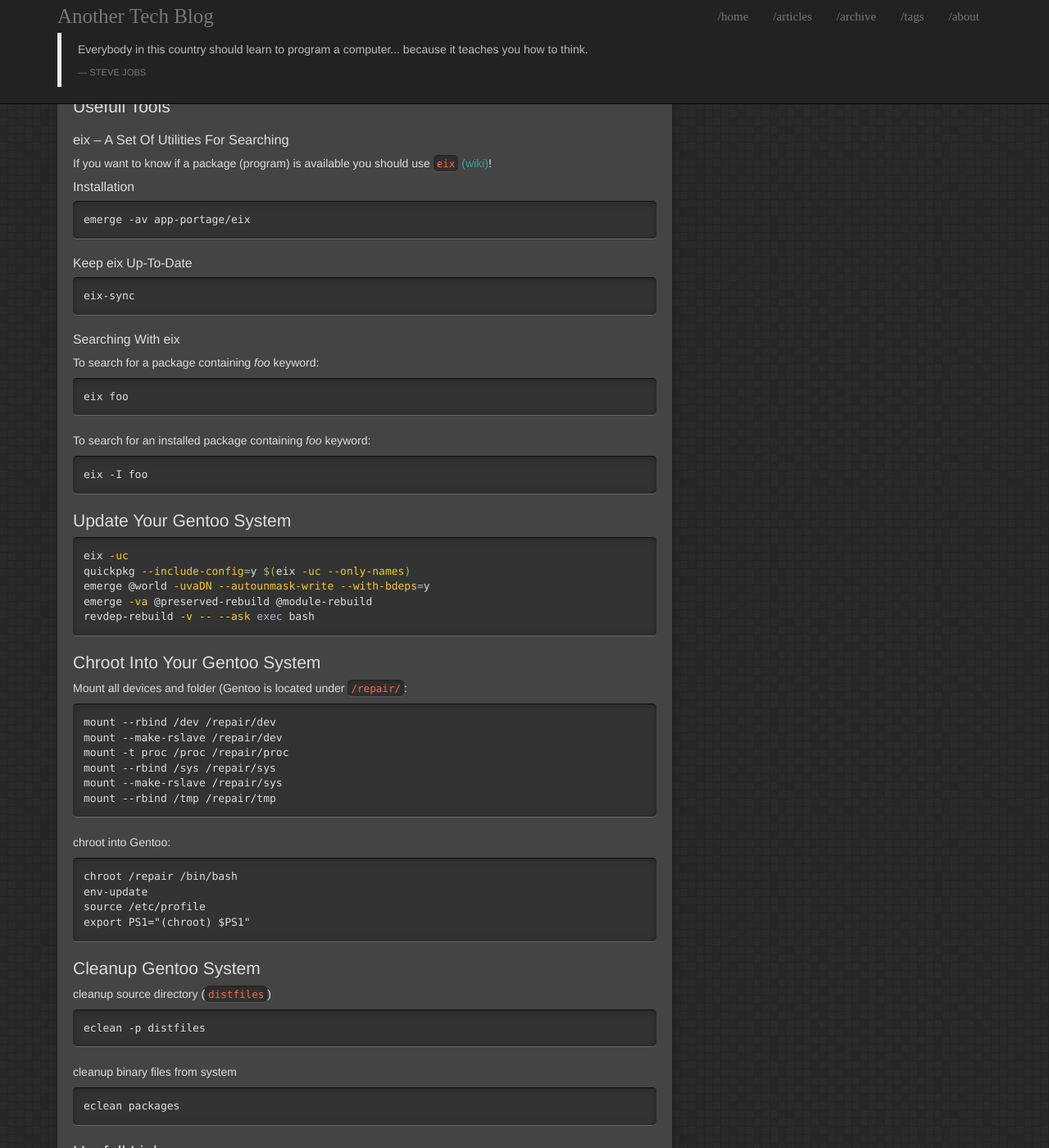
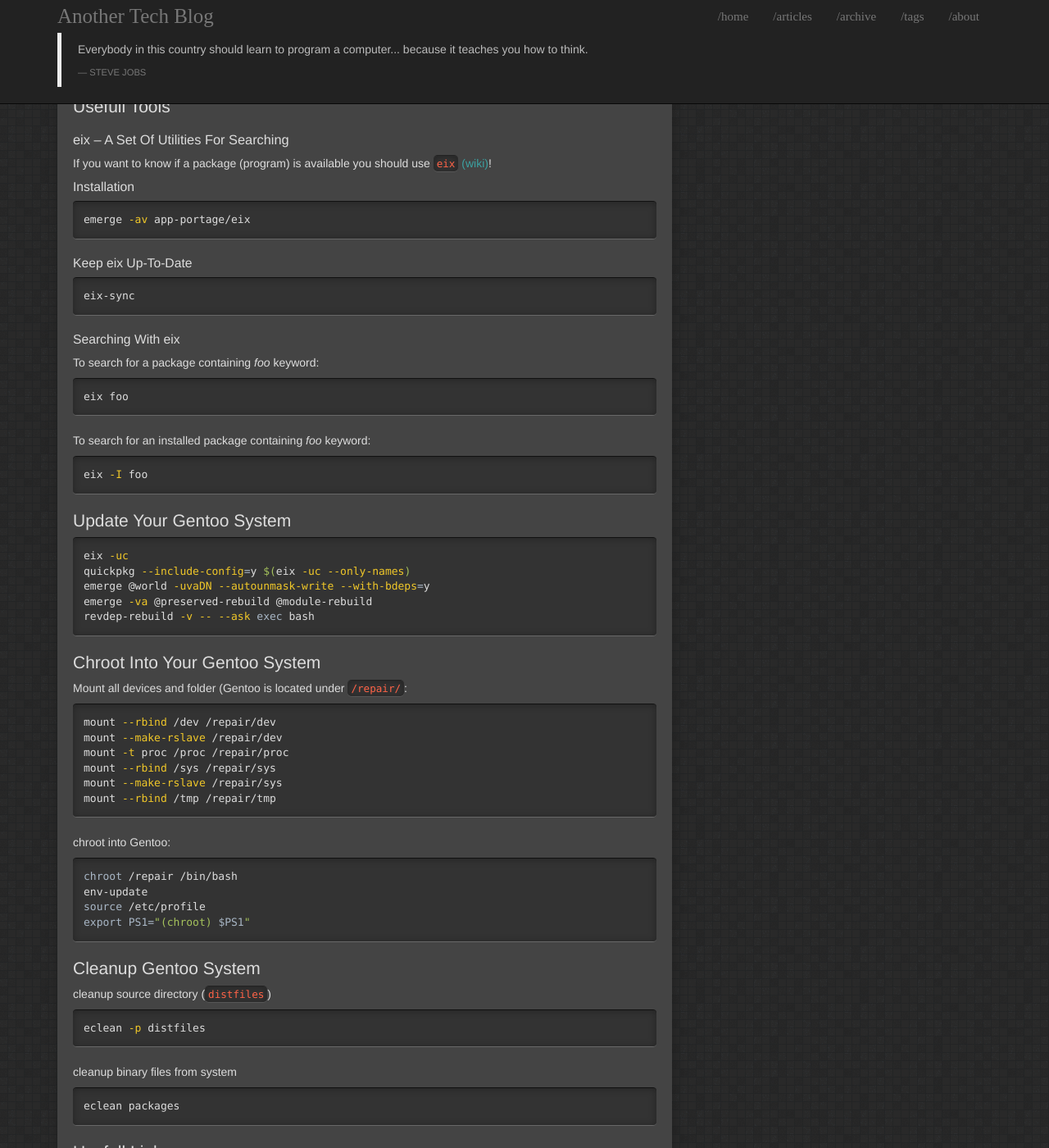
Before and after one commit to davidmainzer/davidmainzer.github.io, a Jekyll site: the page built from _articles/Gentoo_Linux.md, in a window 1280 px wide and 1400 px high, scrolled down 717 px. Shown: the whole window at 82% size. Built offline with Jekyll 4.4.1, drawn with Linux system fonts in a browser that asks for light colours; nearby versions of some CDN libraries; the table of contents is made by our own code.

Commit message:
Update Gentoo_Linux.md

````diff
--- a/_articles/Gentoo_Linux.md
+++ b/_articles/Gentoo_Linux.md
@@ -25,24 +25,26 @@ Since my employer uses Ubuntu as the operating system, I only have a Gentoo Linu
 If you want to know if a package (program) is available you should use `eix` [(wiki)](https://wiki.gentoo.org/wiki/Eix)!
 
 #### Installation
-```
+{% highlight bash %}
 emerge -av app-portage/eix
-```
+{% endhighlight bash %}
+
 #### Keep eix Up-To-Date
-```
+{% highlight bash %}
 eix-sync
-```
+{% endhighlight bash %}
+
 #### Searching With eix
 To search for a package containing *foo* keyword:
 
-```
+{% highlight bash %}
 eix foo
-```
+{% endhighlight bash %}
 
 To search for an installed package containing *foo* keyword:
-```
+{% highlight bash %}
 eix -I foo
-```
+{% endhighlight bash %}
 
 ## Update Your Gentoo System
 
@@ -58,33 +60,36 @@ revdep-rebuild -v -- --ask exec bash
 ## Chroot Into Your Gentoo System
 
 Mount all devices and folder (Gentoo is located under `/repair/`:
-```
+{% highlight bash %}
 mount --rbind /dev /repair/dev
 mount --make-rslave /repair/dev
 mount -t proc /proc /repair/proc
 mount --rbind /sys /repair/sys
 mount --make-rslave /repair/sys
 mount --rbind /tmp /repair/tmp
-```
+{% endhighlight bash %}
 
 chroot into Gentoo:
-```
+{% highlight bash %}
 chroot /repair /bin/bash
 env-update
 source /etc/profile
 export PS1="(chroot) $PS1"
-```
+{% endhighlight bash %}
 
 ## Cleanup Gentoo System
 
 cleanup source directory (`distfiles`)
-```
+
+{% highlight bash %}
 eclean -p distfiles
-```
+{% endhighlight bash %}
+
 cleanup binary files from system
-```
+
+{% highlight bash %}
 eclean packages
-```
+{% endhighlight bash %}
 
 ## Usefull Links
 * [Gentoo's official website](https://www.gentoo.org/ "Gentoo's official website")
````
